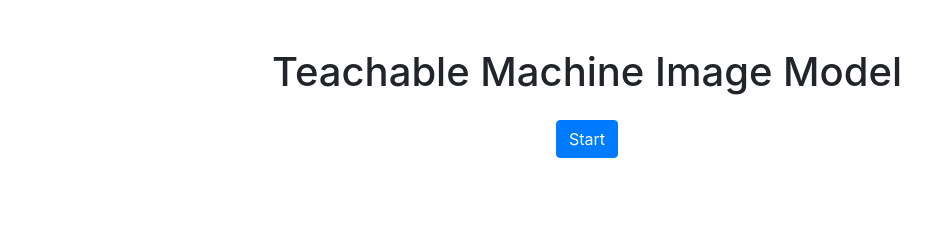
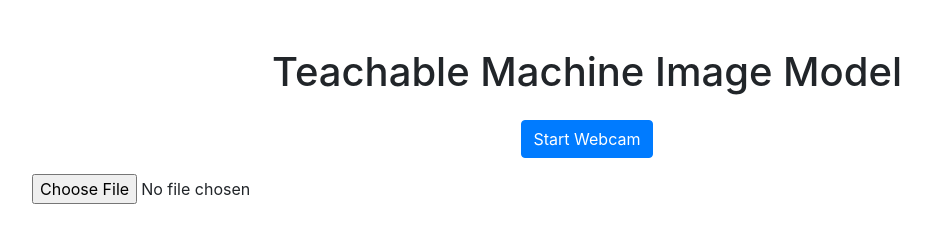
Before and after one commit to aurorabg/aurorabg.github.io, a plain HTML site: page index.html in a window 1280 px wide. Shown: the whole page, without its empty margins (53-984 px from the left). Drawn offline with nearby package versions, Linux system fonts and the light colour scheme.

Commit message:
[UPD] Add upload images

```diff
--- a/index.html
+++ b/index.html
@@ -9,7 +9,8 @@
 <body>
     <div class="container text-center mt-5">
         <h1>Teachable Machine Image Model</h1>
-        <button type="button" class="btn btn-primary mt-3" onclick="init()">Start</button>
+        <button type="button" class="btn btn-primary mt-3" onclick="init()">Start Webcam</button>
+        <input type="file" id="imageUpload" class="form-control-file mt-3" accept="image/*" onchange="predictImage(event)">
         <div id="webcam-container" class="mt-3"></div>
         <div id="label-container" class="mt-3"></div>
     </div>
@@ -33,9 +34,6 @@
             const metadataURL = URL + "metadata.json";
 
             // load the model and metadata
-            // Refer to tmImage.loadFromFiles() in the API to support files from a file picker
-            // or files from your local hard drive
-            // Note: the pose library adds "tmImage" object to your window (window.tmImage)
             model = await tmImage.load(modelURL, metadataURL);
             maxPredictions = model.getTotalClasses();
 
@@ -62,7 +60,6 @@
 
         // run the webcam image through the image model
         async function predict() {
-            // predict can take in an image, video or canvas html element
             const prediction = await model.predict(webcam.canvas);
             for (let i = 0; i < maxPredictions; i++) {
                 const classPrediction =
@@ -70,6 +67,25 @@
                 labelContainer.childNodes[i].innerHTML = classPrediction;
             }
         }
+
+        // predict the uploaded image
+        async function predictImage(event) {
+            const file = event.target.files[0];
+            const reader = new FileReader();
+            reader.onload = async function() {
+                const img = new Image();
+                img.src = reader.result;
+                img.onload = async function() {
+                    const prediction = await model.predict(img);
+                    for (let i = 0; i < maxPredictions; i++) {
+                        const classPrediction =
+                            prediction[i].className + ": " + prediction[i].probability.toFixed(2);
+                        labelContainer.childNodes[i].innerHTML = classPrediction;
+                    }
+                }
+            }
+            reader.readAsDataURL(file);
+        }
     </script>
 </body>
 </html>
```
